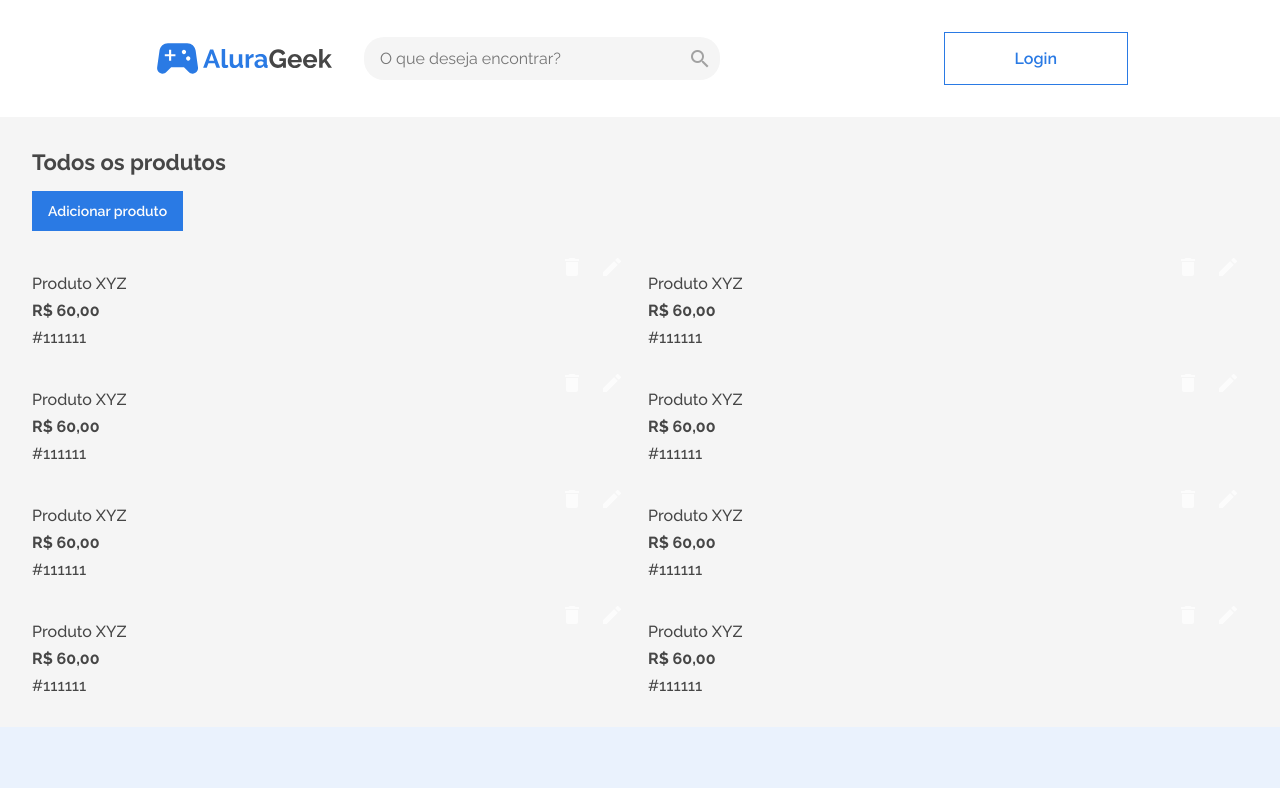
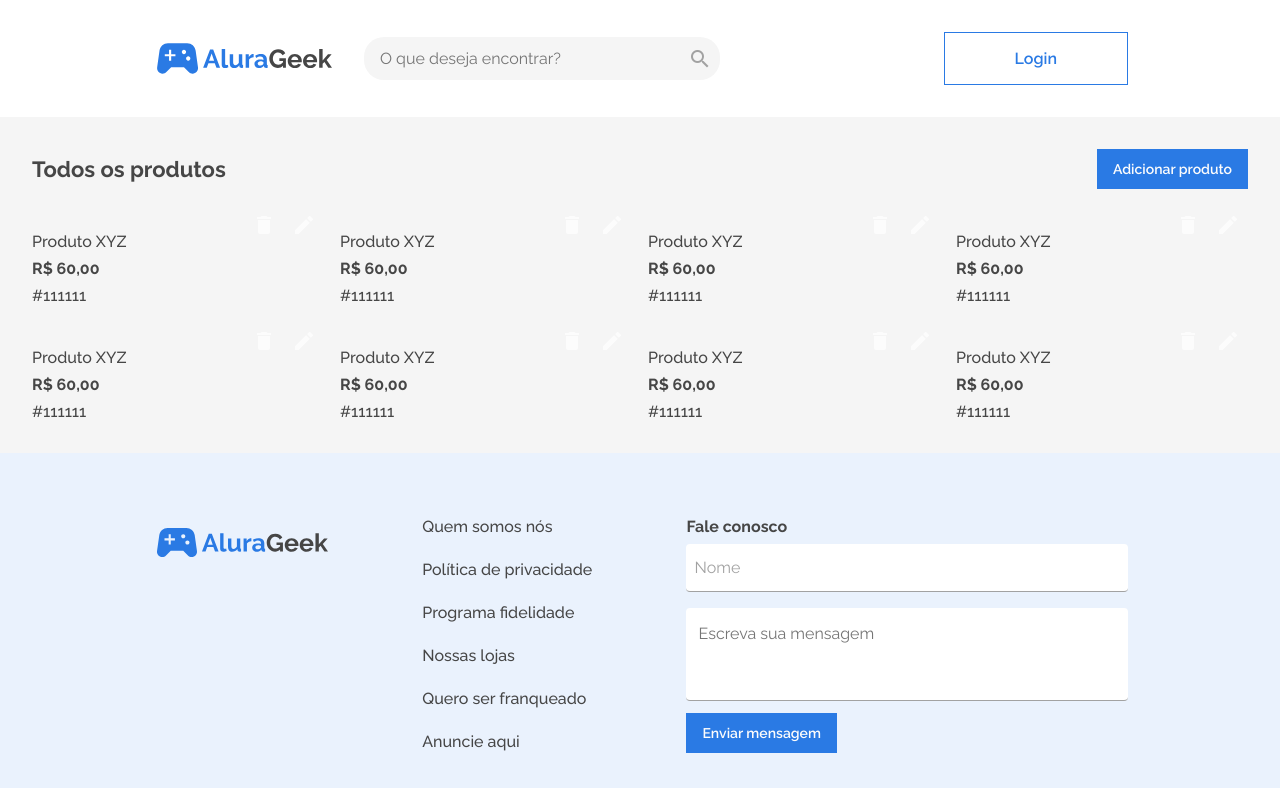
Before and after one commit to Matheus-Pazinati/alura-geek-challenge, a plain HTML site: page assets/pages/admin-home.html in a window 1280 px wide. Shown: the top 788 px of the page. Drawn offline with Linux system fonts and the light colour scheme; files whose address does not match are found by name.

Commit message:
Finaliza pagina principal do admin para telas de tablet

```diff
--- a/assets/css/admin-home.css
+++ b/assets/css/admin-home.css
@@ -57,3 +57,19 @@
 .card__price {
     font-weight: 700;
 }
+
+/*===================== RESPONSIVE ========= */
+@media (min-width: 650px) {
+  .products__header {
+    display: flex;
+    justify-content: space-between;
+    align-items: center;
+    margin-bottom: 1rem;
+  }
+  .products__cards {
+    grid-template-columns: repeat(4, 1fr);
+  }
+  .header__link {
+    margin: 0;
+  }
+}
```
